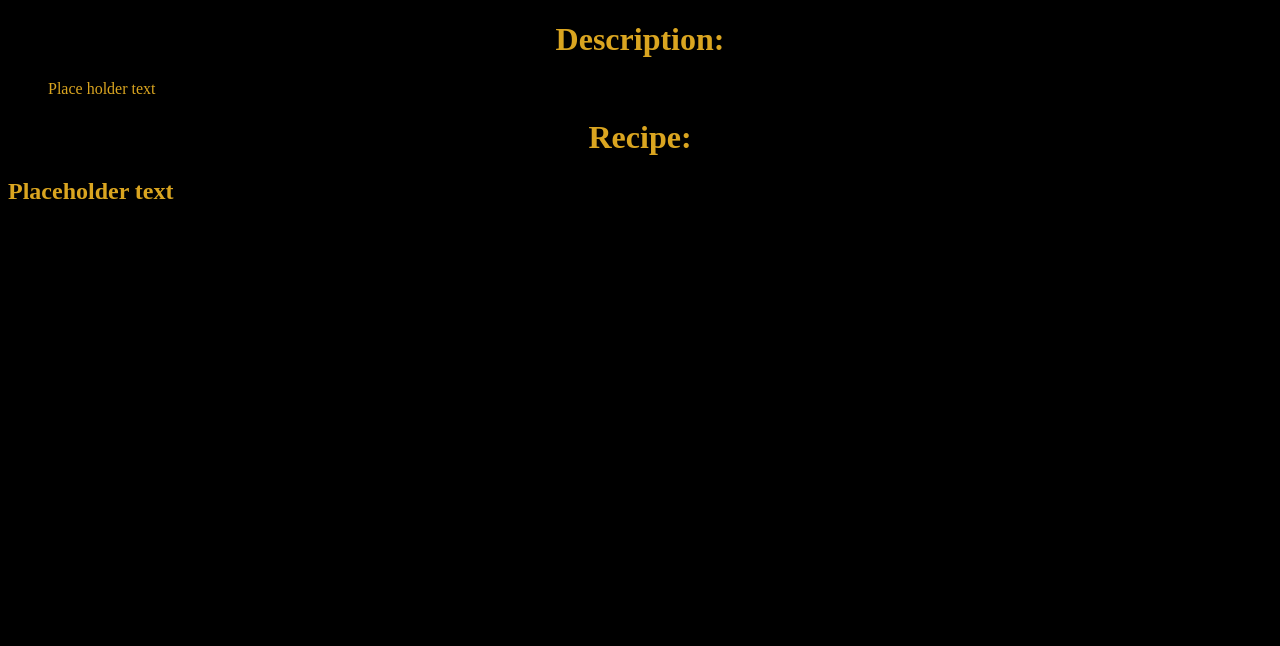
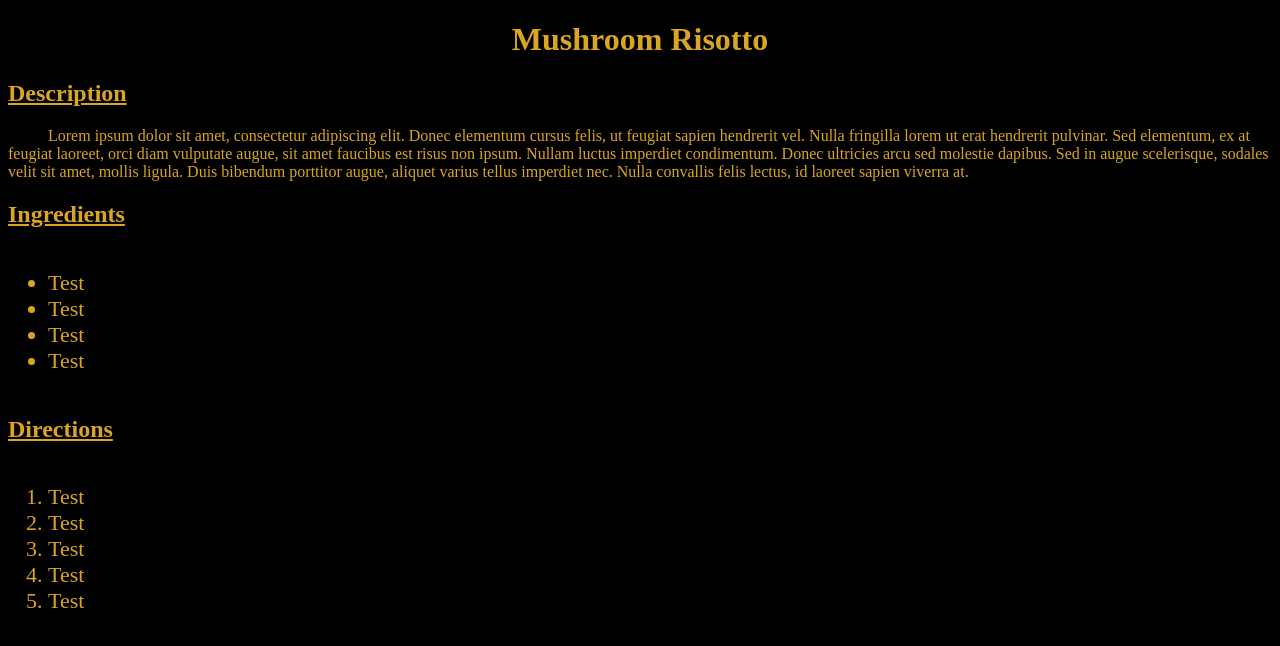
Before and after one commit to QuillJoy/odin-recipes-v2, a plain HTML site: page recipes/Mushroom-Risotto.html in a window 1280 px wide. Drawn offline with Linux system fonts and the light colour scheme.

Commit message:
Organize recipe page template

```diff
--- a/recipes/Mushroom-Risotto.html
+++ b/recipes/Mushroom-Risotto.html
@@ -10,20 +10,66 @@
 
     <body>
         <h1>
-            Description:
+            Mushroom Risotto
         </h1>
+        <h2>
+            <u>
+                Description
+            </u>
+        </h2>
 
         <p>
-            Place holder text
+            Lorem ipsum dolor sit amet, consectetur adipiscing elit. Donec elementum cursus felis, ut feugiat sapien hendrerit vel. Nulla fringilla lorem ut erat hendrerit
+            pulvinar. Sed elementum, ex at feugiat laoreet, orci diam vulputate augue, sit amet faucibus est risus non ipsum. Nullam luctus imperdiet condimentum.
+            Donec ultricies arcu sed molestie dapibus. Sed in augue scelerisque, sodales velit sit amet, mollis ligula. Duis bibendum porttitor augue, aliquet varius tellus
+            imperdiet nec. Nulla convallis felis lectus, id laoreet sapien viverra at.
         </p>
 
-        <h1>
-            Recipe:
-        </h1>
+        <h2>
+            <u>
+                Ingredients
+            </u>
+        </h2>
+
+        <ul>
+            <li>
+                Test
+            </li>
+            <li>
+                Test
+            </li>
+            <li>
+                Test
+            </li>
+            <li>
+                Test
+            </li>
+        </ul>
 
         <h2>
-            Placeholder text
+            <u>
+                Directions
+            </u>
         </h2>
+
+        <ol>
+            <li>
+                Test
+            </li>
+            <li>
+                Test
+            </li>
+            <li>
+                Test
+            </li>
+            <li>
+                Test
+            </li>
+            <li>
+                Test
+            </li>
+        </ol>
+
 
     </body>
 
```
